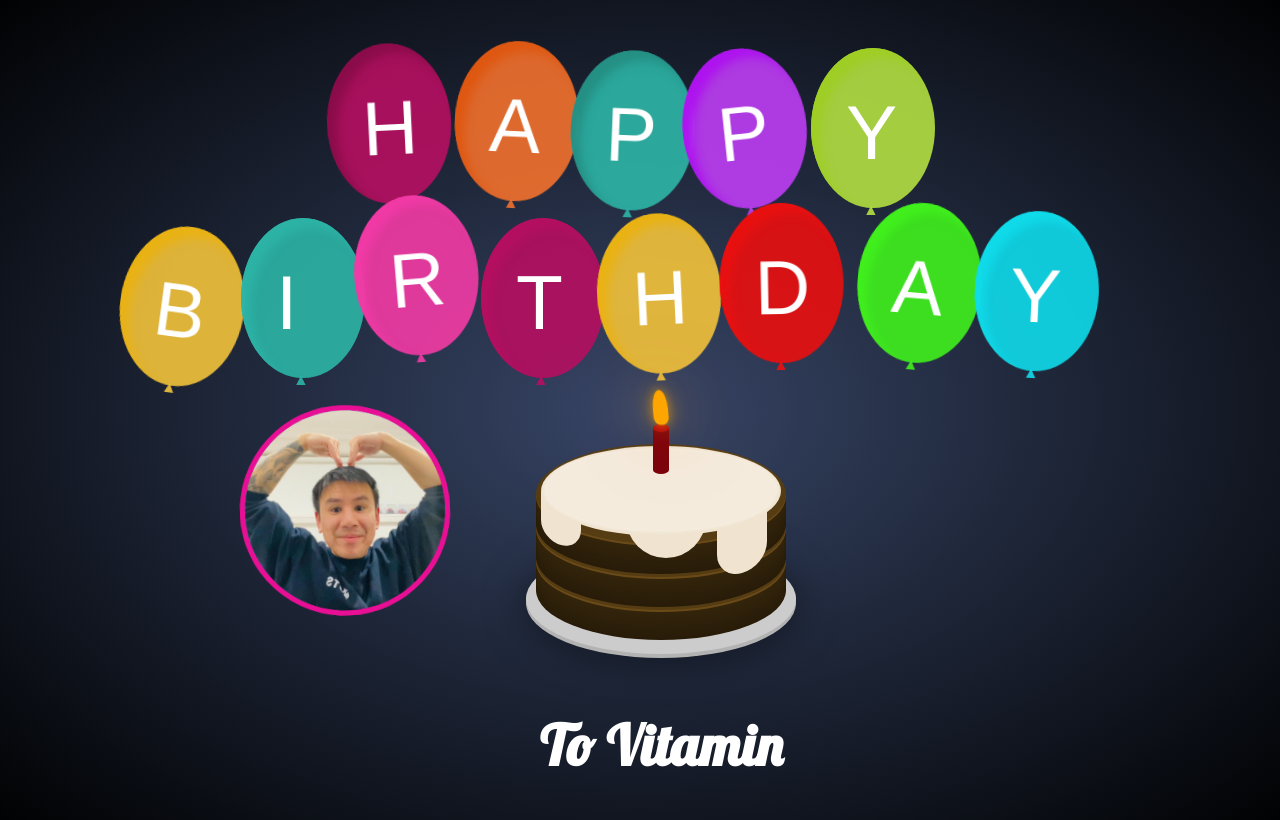
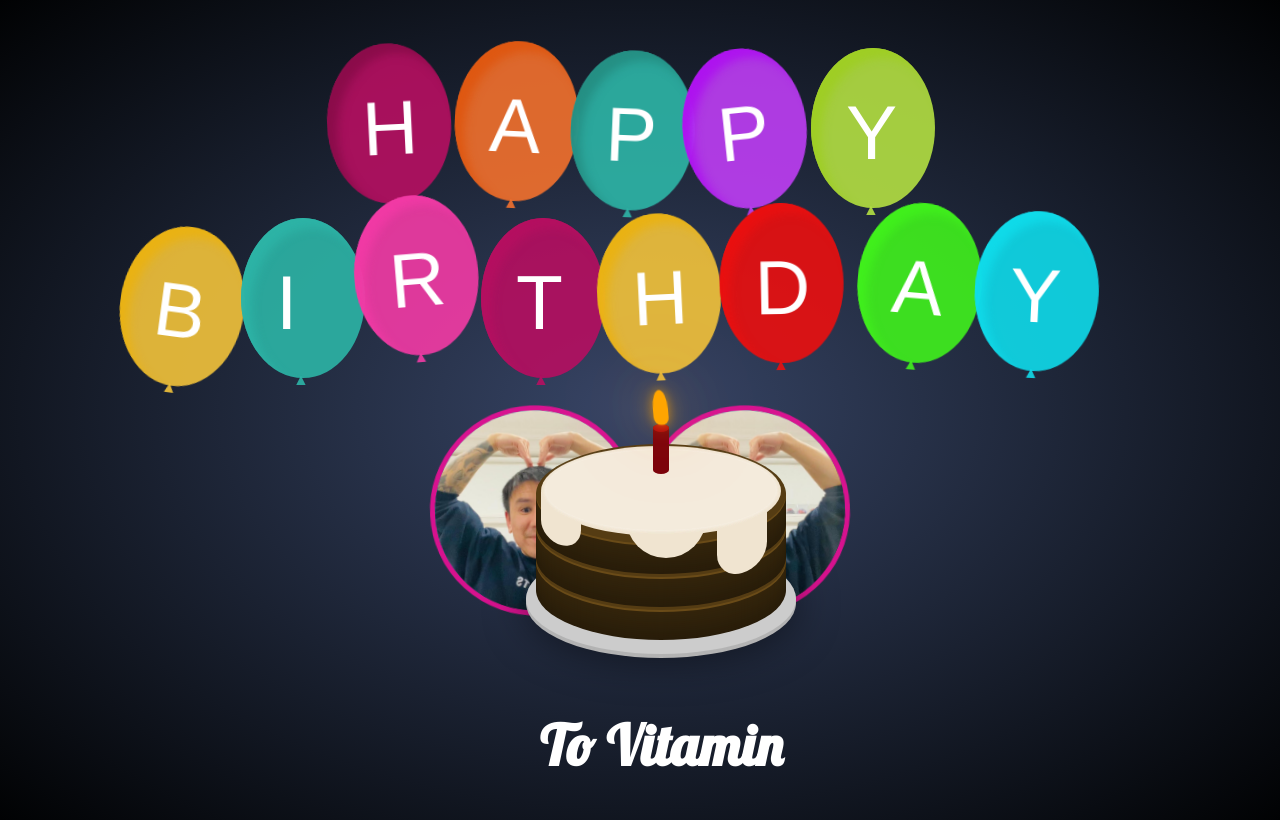
Before and after one commit to chuljex/birthday, a plain HTML site: page Birthday/Birthday.html in a window 1280 px wide. Drawn offline with nearby package versions, Linux system fonts and the light colour scheme; a web font is replaced by a local one.

Commit message:
new css version

```diff
--- a/Birthday/Birthday.html
+++ b/Birthday/Birthday.html
@@ -50,13 +50,13 @@
         <img
           src="./Avatar.jpg"
           alt=""
-          class="avatar__img"
+          class="avatar__img left"
           onclick="showMessage()"
         />
         <img
           src="./Avatar.jpg"
           alt=""
-          class="avatar__img"
+          class="avatar__img right"
           onclick="showMessage()"
         />
         <div class="avatar">
--- a/Birthday/style.css
+++ b/Birthday/style.css
@@ -252,7 +252,7 @@ span {
   left: 50%;
 }
 
-.avatar__img.ring {
+.avatar__img.right {
   right: 50%;
 }
 
```
